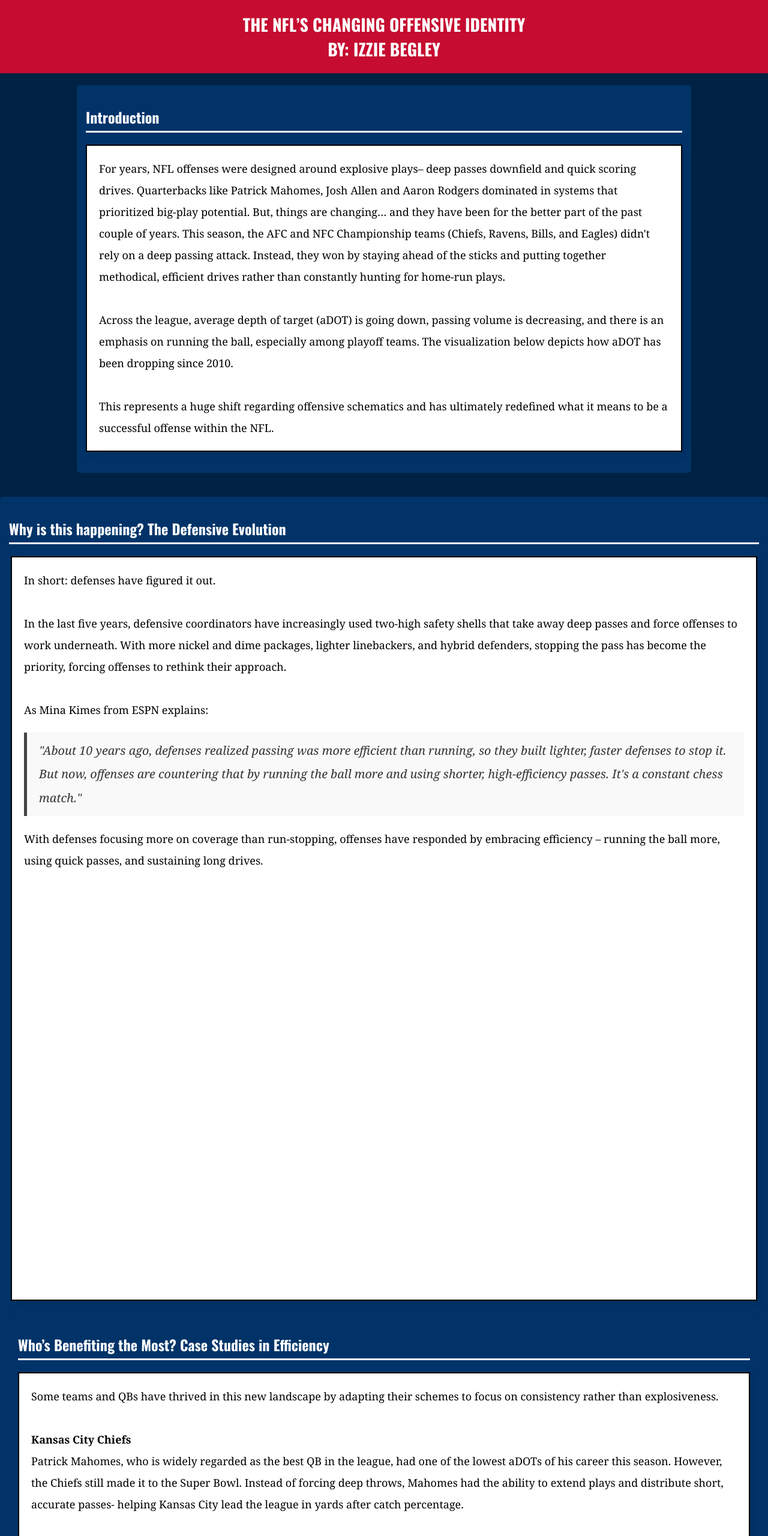
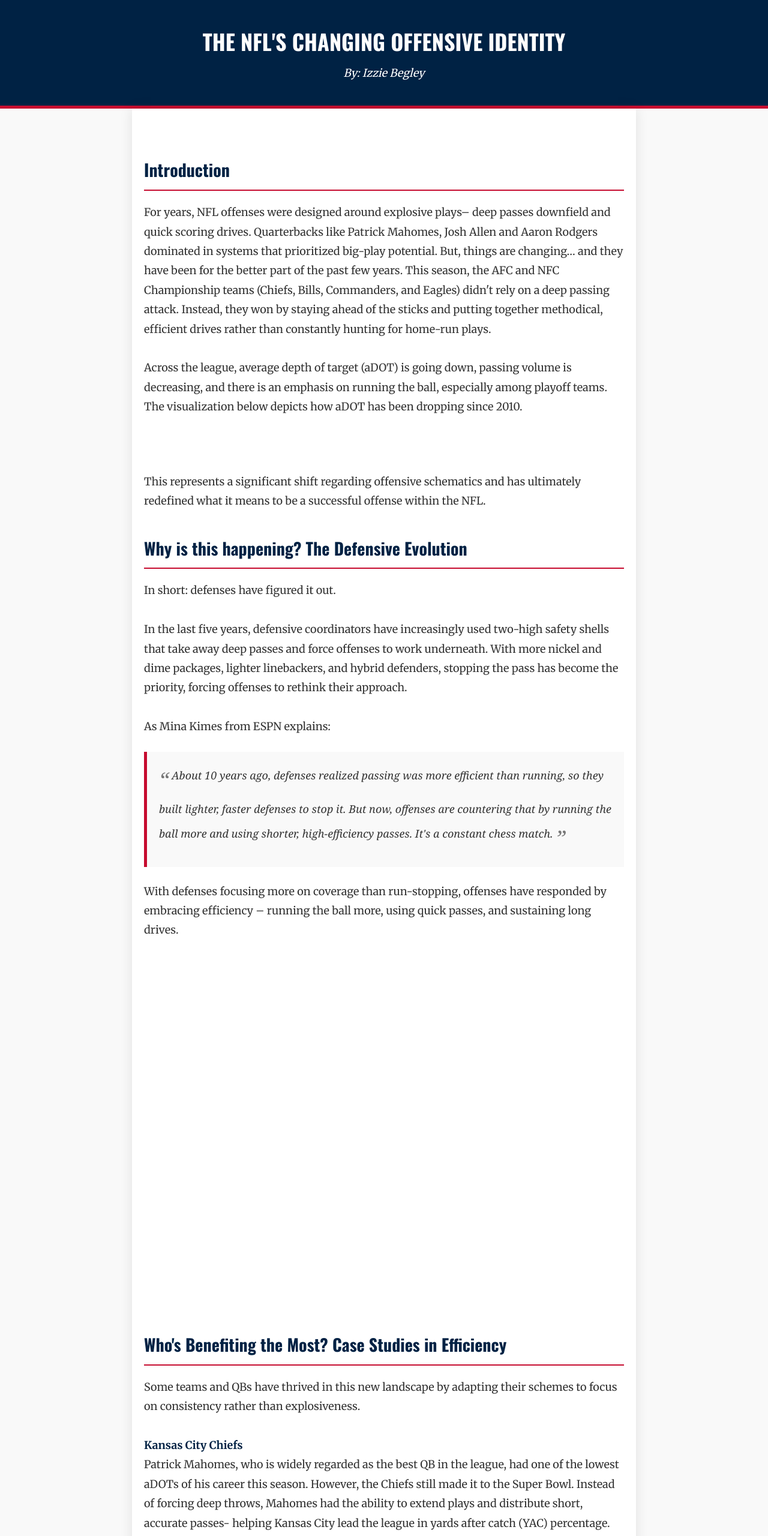
Before and after one commit to izziebegley0909/nflchanges, a plain HTML site: page index.html in a window 1280 px wide. Shown: the top 2560 px of the page at 60% size. Drawn offline with nearby package versions, Linux system fonts and the light colour scheme; a script that the page names is missing.

Commit message:
Update index.html

```diff
--- a/index.html
+++ b/index.html
@@ -1,18 +1,87 @@
-<html>
+<!DOCTYPE html>
 <html lang="en">
 
 <head>
   <meta charset="UTF-8">
   <meta name="viewport" content="width=device-width, initial-scale=1.0">
+  <title>The NFL's Changing Offensive Identity</title>
   <style>
+    @import url('https://fonts.googleapis.com/css2?family=Oswald:wght@400;700&family=Merriweather:wght@400;700&display=swap');
+
+    body {
+      font-family: 'Merriweather', serif;
+      background-color: #f9f9f9;
+      color: #333;
+      margin: 0;
+      padding: 0;
+      line-height: 1.6;
+    }
+
+    header {
+      background-color: #002244;
+      padding: 40px 20px;
+      text-align: center;
+      border-bottom: 5px solid #c60c30;
+    }
+
+    .header-content {
+      max-width: 900px;
+      margin: 0 auto;
+    }
+
+    .title {
+      font-family: 'Oswald', sans-serif;
+      font-size: 36px;
+      font-weight: bold;
+      color: #ffffff;
+      text-transform: uppercase;
+      margin: 0 0 10px 0;
+    }
+
+    .author {
+      color: #ffffff;
+      font-size: 18px;
+      font-style: italic;
+      margin: 0;
+    }
+
+    .container {
+      max-width: 800px;
+      margin: 0 auto;
+      padding: 40px 20px;
+      background-color: #ffffff;
+      box-shadow: 0 0 20px rgba(0, 0, 0, 0.1);
+    }
+
+    h2 {
+      font-family: 'Oswald', sans-serif;
+      color: #002244;
+      font-size: 28px;
+      margin-top: 40px;
+      margin-bottom: 20px;
+      padding-bottom: 10px;
+      border-bottom: 2px solid #c60c30;
+    }
+
+    .section {
+      margin-bottom: 40px;
+    }
+
+    .text-box {
+      font-family: 'Merriweather', serif;
+      font-size: 18px;
+      line-height: 1.8;
+      color: #333;
+    }
+
     blockquote {
       font-family: Georgia, serif;
-        font-size: 1.1em;
+      font-size: 18px;
       font-style: italic;
       color: #333;
-        border-left: 5px solid #444;
-        padding: 10px 20px;
-        margin: 20px 0;
+      border-left: 5px solid #c60c30;
+      padding: 15px 20px;
+      margin: 25px 0;
       background: #f9f9f9;
     }
 
@@ -21,108 +90,65 @@
     }
 
     blockquote::before {
-        content: \"\\201C\"; /* Left quote */
+      content: "\201C";
       font-size: 2em;
       color: #777;
       vertical-align: -0.4em;
     }
 
     blockquote::after {
-        content: \"\\201D\"; /* Right quote */
+      content: "\201D";
       font-size: 2em;
       color: #777;
       vertical-align: -0.4em;
     }
-</style>
-  <title>The NFL’s Changing Offensive Identity</title>
-  <style>
-    @import url('https://fonts.googleapis.com/css2?family=Oswald:wght@400;700&display=swap');
 
-    body {
-      font-family: 'Arial', sans-serif;
-      background-color: #002244;
-      color: #ffffff;
-      margin: 0;
-      padding: 0;
+    strong {
+      color: #002244;
     }
 
-    header {
-      font-family: 'Oswald', sans-serif;
-      background-color: #c60c30;
-      padding: 20px;
-      text-align: center;
-      font-size: 28px;
-      font-weight: bold;
-      color: #ffffff;
-      text-transform: uppercase;
+    .visualization-container {
+      margin: 30px auto;
+      display: flex;
+      justify-content: center;
+      align-items: center;
     }
 
-    .container {
-      width: 80%;
-      margin: auto;
-      padding: 20px;
+    ul {
+      padding-left: 20px;
     }
 
-    h1,
-    h2 {
-      color: #ffffff;
-      border-bottom: 3px solid #ffffff;
-      padding-bottom: 5px;
-      font-family: 'Oswald', sans-serif;
-    }
-
-    .section {
-      background-color: #013369;
-      padding: 15px;
-      margin-bottom: 20px;
-      border-radius: 5px;
+    li {
+      margin-bottom: 10px;
     }
 
     footer {
-      background-color: #c60c30;
+      background-color: #002244;
       text-align: center;
-      padding: 10px;
-      margin-top: 20px;
+      padding: 20px;
       color: #ffffff;
+      border-top: 5px solid #c60c30;
     }
   </style>
 </head>
 
 <body>
-  <header>The NFL’s Changing Offensive Identity <br>
-  By: Izzie Begley</header>
+  <header>
+    <div class="header-content">
+      <h1 class="title">The NFL's Changing Offensive Identity</h1>
+      <p class="author">By: Izzie Begley</p>
+    </div>
+  </header>
+
   <div class="container">
     <div class="section">
       <h2>Introduction</h2>
-      <head>
-    <meta charset="UTF-8">
-    <meta name="viewport" content="width=device-width, initial-scale=1.0">
-    <title>NFL Offensive Trends</title>
-    <style>
-        .text-box {
-            background-color: white;
-            color: black;
-            border: 2px solid black;
-            padding: 20px;
-            width: fit-content;
-            max-width: 1200px;
-            margin: 20px auto;
-            text-align: left;
-            font-family: Georgia;
-          font-size: 18px;
-          line-height: 2;
-            box-shadow: 5px 5px 10px rgba(0, 0, 0, 0.1);
-        }
-    </style>
-</head>
-<body>
-
       <div class="text-box">
-        For years, NFL offenses were designed around explosive plays– deep passes downfield and quick scoring drives. Quarterbacks like Patrick Mahomes, Josh Allen and Aaron Rodgers dominated in systems that prioritized big-play potential. But, things are changing… and they have been for the better part of the past couple of years. This season, the AFC and NFC Championship teams (Chiefs, Ravens, Bills, and Eagles) didn't rely on a deep passing attack. Instead, they won by staying ahead of the sticks and putting together methodical, efficient drives rather than constantly hunting for home-run plays.
-      <br> <br>
+        For years, NFL offenses were designed around explosive plays– deep passes downfield and quick scoring drives. Quarterbacks like Patrick Mahomes, Josh Allen and Aaron Rodgers dominated in systems that prioritized big-play potential. But, things are changing… and they have been for the better part of the past few years. This season, the AFC and NFC Championship teams (Chiefs, Bills, Commanders, and Eagles) didn't rely on a deep passing attack. Instead, they won by staying ahead of the sticks and putting together methodical, efficient drives rather than constantly hunting for home-run plays.
+        <br><br>
         Across the league, average depth of target (aDOT) is going down, passing volume is decreasing, and there is an emphasis on running the ball, especially among playoff teams. The visualization below depicts how aDOT has been dropping since 2010.
 
-      <div style="display: flex; justify-content: center; align-items: center;">
+        <div class="visualization-container">
           <div class="flourish-embed flourish-chart" data-src="visualisation/21990107" style="max-width: 600px; width: 100%;">
             <script src="https://public.flourish.studio/resources/embed.js"></script>
             <noscript>
@@ -131,97 +157,117 @@ Across the league, average depth of target (aDOT) is going down, passing volume
           </div>
         </div>
         <br>
-   This represents a huge shift regarding offensive schematics and has ultimately redefined what it means to be a successful offense within the NFL.
+        This represents a significant shift regarding offensive schematics and has ultimately redefined what it means to be a successful offense within the NFL.
+      </div>
     </div>
 
-</div>
-
-    </div>
     <div class="section">
       <h2>Why is this happening? The Defensive Evolution</h2>
-     <div class="text-box">In short: defenses have figured it out.
+      <div class="text-box">
+        In short: defenses have figured it out.
         <br><br>
         In the last five years, defensive coordinators have increasingly used two-high safety shells that take away deep passes and force offenses to work underneath. With more nickel and dime packages, lighter linebackers, and hybrid defenders, stopping the pass has become the priority, forcing offenses to rethink their approach.
-       <br> <br>
+        <br><br>
         As Mina Kimes from ESPN explains:
-<blockquote> "About 10 years ago, defenses realized passing was more efficient than running, so they built lighter, faster defenses to stop it. But now, offenses are countering that by running the ball more and using shorter, high-efficiency passes. It's a constant chess match." </blockquote>
+        <blockquote>
+          About 10 years ago, defenses realized passing was more efficient than running, so they built lighter, faster defenses to stop it. But now, offenses are countering that by running the ball more and using shorter, high-efficiency passes. It's a constant chess match.
+        </blockquote>
 
-With defenses focusing more on coverage than run-stopping, offenses have responded by embracing efficiency – running the ball more, using quick passes, and sustaining long drives. <br> <br>
-        <div style="display: flex; justify-content: center; align-items: center;">
-  <div class="flourish-embed flourish-chart" data-src="visualisation/21992382" style="width: 650px; height: 550px; max-width: 300%; align: block;">
+        With defenses focusing more on coverage than run-stopping, offenses have responded by embracing efficiency – running the ball more, using quick passes, and sustaining long drives.
+        <br><br>
+        <div class="visualization-container">
+          <div class="flourish-embed flourish-chart" data-src="visualisation/21992382" style="width: 650px; height: 550px; max-width: 100%;">
             <script src="https://public.flourish.studio/resources/embed.js"></script>
             <noscript>
               <img src="https://public.flourish.studio/visualisation/21992382/thumbnail" width="100%" alt="chart visualization">
             </noscript>
           </div>
         </div>
-       <br><br><br>
-
+      </div>
     </div>
 
+    <div class="section">
+      <h2>Who's Benefiting the Most? Case Studies in Efficiency</h2>
+      <div class="text-box">
+        Some teams and QBs have thrived in this new landscape by adapting their schemes to focus on consistency rather than explosiveness.
+        <br><br>
+        <strong>Kansas City Chiefs</strong><br>
+        Patrick Mahomes, who is widely regarded as the best QB in the league, had one of the lowest aDOTs of his career this season. However, the Chiefs still made it to the Super Bowl. Instead of forcing deep throws, Mahomes had the ability to extend plays and distribute short, accurate passes- helping Kansas City lead the league in yards after catch (YAC) percentage.
+        <br>
+       <div class="visualization-container">
+  <div class="flourish-embed flourish-table" data-src="visualisation/22013509" style="width: 100%; height: 500px; max-width: 900px;">
+    <script src="https://public.flourish.studio/resources/embed.js"></script>
+    <noscript>
+      <img src="https://public.flourish.studio/visualisation/22013509/thumbnail" width="100%" alt="table visualization" />
+    </noscript>
+  </div>
+</div>
+        This trend isn't new for Mahomes and the Chiefs. Over the years, there has been a direct correlation between his aDOT and the team's YAC percentage— when his aDOT was higher, YAC tended to dip, and when aDOT was lower, YAC % increased.
+        <div class="visualization-container">
+          <div class="flourish-embed flourish-chart" data-src="visualisation/21993223" style="width: 100%; height: 500px; max-width: 900px;">
+            <script src="https://public.flourish.studio/resources/embed.js"></script>
+            <noscript>
+              <img src="https://public.flourish.studio/visualisation/21993223/thumbnail" width="100%" alt="chart visualization" />
+            </noscript>
+          </div>
+        </div>
 
-
-    <div class="section">    <h2>Who’s Benefiting the Most? Case Studies in Efficiency</h2>  <div class="text-box">
-Some teams and QBs have thrived in this new landscape by adapting their schemes to focus on consistency rather than explosiveness.<br> <br>
-      <strong>Kansas City Chiefs</strong> <br>
-Patrick Mahomes, who is widely regarded as the best QB in the league, had one of the lowest aDOTs of his career this season. However, the Chiefs still made it to the Super Bowl. Instead of forcing deep throws, Mahomes had the ability to extend plays and distribute short, accurate passes- helping Kansas City lead the league in yards after catch percentage. <br>
-      <div style="max-width: 600px; margin: auto;">
-   <div class="flourish-embed flourish-table" data-src="visualisation/22013509"><script src="https://public.flourish.studio/resources/embed.js"></script><noscript><img src="https://public.flourish.studio/visualisation/22013509/thumbnail" width="100%" alt="table visualization" /></noscript></div>
-</div>
-      <br>
-   This trend isn’t new for Mahomes and the Chiefs. Over the years, there has been a direct correlation between his aDOT and the team’s yards after catch percentage (YAC)—when his aDOT was higher, YAC tended to dip, and when it was lower, YAC % increased.
-      <div class="flourish-embed flourish-chart" data-src="visualisation/21993223"><script src="https://public.flourish.studio/resources/embed.js"></script><noscript><img src="https://public.flourish.studio/visualisation/21993223/thumbnail" width="100%" alt="chart visualization" /></noscript></div>
+        <strong>Baltimore Ravens</strong><br>
+        Under offensive coordinator Todd Monken, the Ravens crafted a rushing attack that blended structure with unpredictability. Because of this, the offense was able to maximize Lamar Jackson's dual-threat ability. Unlike teams that rely purely on schematic design, Baltimore's system thrived because Jackson was the X-factor. As Mina Kimes put it,
+        <blockquote>
+          With the Ravens, it's a good scheme, but you have a cheat code. I think the Bills as well, because their quarterbacks are so such a threat to keep the ball and run. So with that, it's much more about the quarterback, whereas with teams like Detroit and the Rams, it's more about the scheme.
+        </blockquote>
+        Jackson's presence forced defenses to account for both the designed runs and the constant threat of a quarterback taking off, similar to what makes Buffalo's Josh Allen dangerous.
+        <br><br>
+        <strong>Philadelphia Eagles</strong><br>
+        The Eagles embraced a run-heavy approach, powered by their offensive line as well as Saquon Barkley and Jalen Hurts' mobility. While they could still take deep shots when needed, as we saw in the Super Bowl, their foundation was built on controlling the line of scrimmage and executing efficient, low-risk plays.
+        <br><br>
+        Phiadelphia's defensive unit was just as elite. Defensive coordinator, Vic Fangio, implemented a modern approach where he emphasized two-high safety shells and light boxes to prevent explosive plays while stopping the run with disciplined gap control and sound tackling. The Eagles, under this approach, relied on their dominant defensive front to handle the run without committing extra defenders, allowing them to stay structurally sound against the run as well as the pass.
+        <br><br>
+        Mina Kimes on Philadelphia:
+        <blockquote>
+          The Eagles played the highest rate of light boxes in football yet still maintained an elite run defense. Their scheme is built to be efficient in both the run and pass game.
+        </blockquote>
 
         <br>
-
-
-
-      <strong> Baltimore Ravens </strong> <br>
-      Under offensive coordinator Todd Monken, the Ravens crafted a rushing attack that blended structure with unpredictability. Because of this, the offense was able to maximize Lamar Jackson’s dual-threat ability. Unlike teams that rely purely on schematic design, Baltimore's system thrived because Jackson  was the X-factor. As Mina Kimes put it,
-<blockquote>
-      "With the Ravens, it's a good scheme, but you have a cheat code. I think the Bills as well, because their quarterbacks are so such a threat to keep the ball and run. So with that, it's much more about the quarterback, whereas with teams like Detroit and the Rams, it's more about the scheme." </blockquote> Jackson's presence forced defenses to account for both the designed runs and the constant threat of a quarterback taking off, similar to what makes Buffalo’s Josh Allen dangerous. <br><br>
-      <strong> Philadelphia Eagles </strong><br>
-      The Eagles embraced a run-heavy approach, powered by their offensive line, Saquon Barkley and Jalen Hurts' mobility. While they could still take deep shots when needed, as we saw in the Super Bowl, their foundation was built on controlling the line of scrimmage and executing efficient, low-risk plays. <br>
-   Mina Kimes on Philadelphia:
-      <blockquote> "The Eagles played the highest rate of light boxes in football yet still maintained an elite run defense. Their scheme is built to be efficient in both the run and pass game." </blockquote>
-
-      insert light box stat graph <br>
-      Defensive coordinator, Vic Fangio, has a modern approach where he emphasizes two-high safety shells and light boxes to prevent explosive plays while still stopping the run with disciplined gap control and sound tackling. The Eagles, under this approach, relied on their defensive front to handle the run without committing extra defenders, allowing them to stay structurally sound against not just the run, but also the pass game. <br>
-
-     <br> <strong> Buffalo Bills </strong><br>
-      Josh Allen’s dual-threat ability made the Bills one of the most adaptable offenses in the league. While their passing attack wasn’t as explosive as in past seasons, Allen’s ability to extend plays and create rushing opportunities helped Buffalo remain efficient. Defenses had to respect his legs, opening up high-percentage passing plays and allowing the Bills to sustain long drives.
-<br> insert graph of josh allen rushing vs passing epa
-
-      </div> </div>
-
-
+        <strong>Buffalo Bills</strong><br>
+        Josh Allen's dual-threat ability made the Bills one of the most adaptable offenses in the league. While their passing attack wasn't as explosive as in past seasons, Allen's ability to extend plays and create rushing opportunities helped Buffalo remain efficient. Defenses had to respect his legs, opening up high-percentage passing plays and allowing the Bills to sustain long drives.
+        <br> <div class="flourish-embed flourish-chart" data-src="visualisation/22036054"><script src="https://public.flourish.studio/resources/embed.js"></script><noscript><img src="https://public.flourish.studio/visualisation/22036054/thumbnail" width="100%" alt="chart visualization" /></noscript></div>
+      </div> <br>
+      Josh Allen generated more total EPA (206) than other dual-threat quarterbacks like Mahomes (111) and Hurts (94), while maintaining competitive efficiency in both passing (0.33 EPA per dropback) and rushing (0.05 EPA per rush). Allen’s versatility posed a challenge for defenses because he adds value both through the air and on the ground which forces opponents to adapt beyond traditional game plans.
+    </div>
 
     <div class="section">
-      <h2>What Are the Consequences?</h2>  <div class="text-box">
+      <h2>What Are the Consequences?</h2>
+      <div class="text-box">
         This shift in offensive philosophy has had several major impacts on the game:
-      <ul> <li>Lower scoring games due to fewer explosive plays and longer drives</li>
-        <li>Reduced drives per game because methodical offenses mean fewer total possessions</li>
-<li> New challenges for teams built around big plays, like the Vikings and Chargers, who've struggled against more consistent teams</li> </ul>
+        <ul>
+          <li>Lower scoring games due to fewer explosive plays and longer drives</li>
+          <li>Reduced drives per game because balanced offenses mean fewer total possessions</li>
+          <li>New challenges for teams built around big plays, like the Vikings and Chargers, who've struggled against more consistent teams</li>
+        </ul>
         Ben Baldwin, an NFL analytics expert, puts it this way:
-      <blockquote> "Defenses have made it harder to complete deep passes, so offenses have shifted. The teams that succeed are the ones that can sustain long drives without making mistakes." </blockquote>
+        <blockquote>
+          Defenses have made it harder to complete deep passes, so offenses have shifted. The teams that succeed are the ones that can sustain long drives without making mistakes.
+        </blockquote>
+      </div>
+    </div>
 
-
-
-    </div> </div>
     <div class="section">
-      <h2>Defensive Adjustments: The Next Move?</h2> <div class="text-box">
-      As offenses continue with an efficiency-first approach, how will defenses respond? One possibility is investing in larger, more physical linebackers and D-linemen who can stop the run without needing extra guys in the box. <br><br>
-However, according to Kimes, the Eagles played with the highest rate of light boxes in the league but still maintained an elite run defense. <br> **idk if i need this section tbd.
-<br><br>
-      </div> <div class="section">
-      <h2>Conclusion: What’s Next for the NFL?</h2> <div class="text-box">
-      Will this efficiency-based offensive approach become the new norm, or will defenses adjust and force offenses to reinvent themselves yet again? The NFL is a cyclical in nature, where innovation never stays dominant for long.
-<blockquote>"The run-pass balance will always shift depending on what defenses are doing. But right now, the teams that can control the game with efficiency are the ones winning," said Kimes. </blockquote>
+      <h2>Conclusion: What's Next for the NFL?</h2>
+      <div class="text-box">
+        Will this efficiency-based offensive approach become the new norm, or will defenses adjust and force offenses to reinvent themselves yet again? The NFL is cyclical in nature, where old concepts eventually get recycled and become innovative.
+        <blockquote>
+          The run-pass balance will always shift depending on what defenses are doing. But right now, the teams that can control the game with efficiency are the ones winning,
+        </blockquote> ,said Kimes.
         In an era where patience is paying off more than explosiveness, the fundamental dynamics of the game haven't changed— only the strategies to achieve success. Teams that can methodically move the chains while maintaining flexibility in their approach are proving that a sustainable offense doesn't require highlight-reel plays. As we witness this pendulum swing toward efficiency over high-risk plays, the evolution of football continues its cycle of innovation and counter-innovation. This serves as a reminder that the most successful franchises are those that can anticipate as well as dictate— rather than merely react to the next paradigm shift.
       </div>
     </div>
   </div>
 
+  <footer>
+    <p>Izzie Begley</p>
+  </footer>
 </body>
 
 </html>
```
Lines whose indentation alone changed are shown as unchanged.
